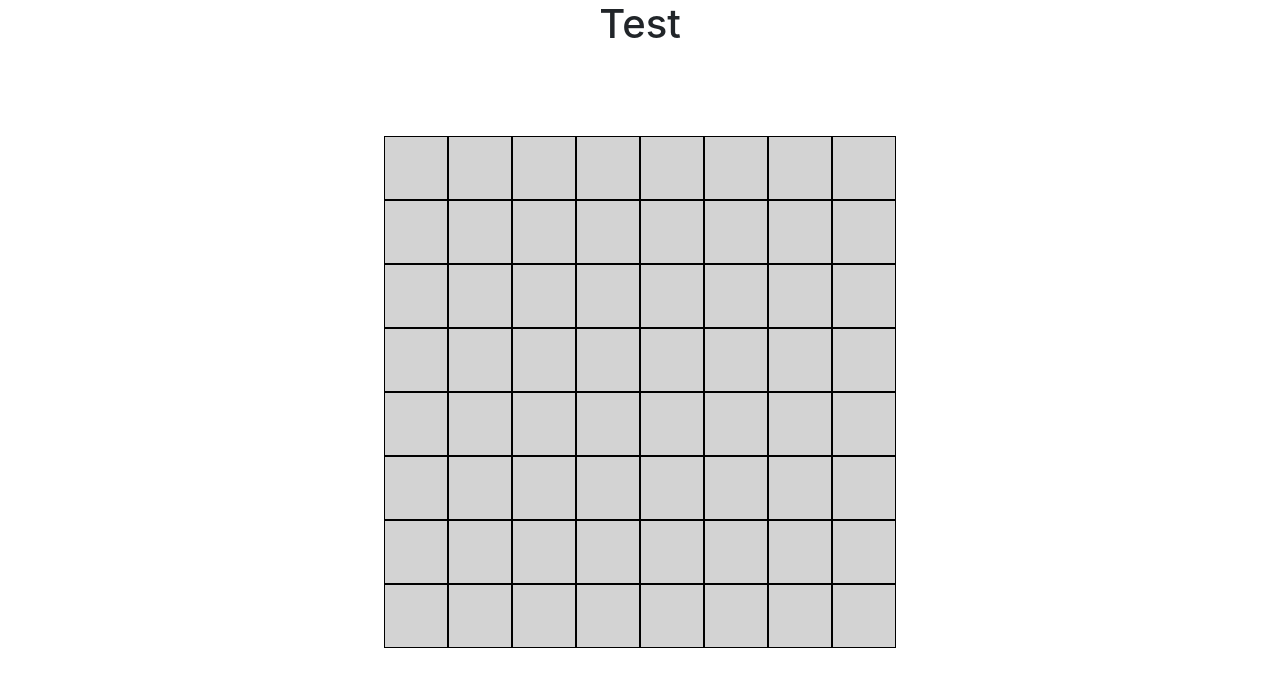
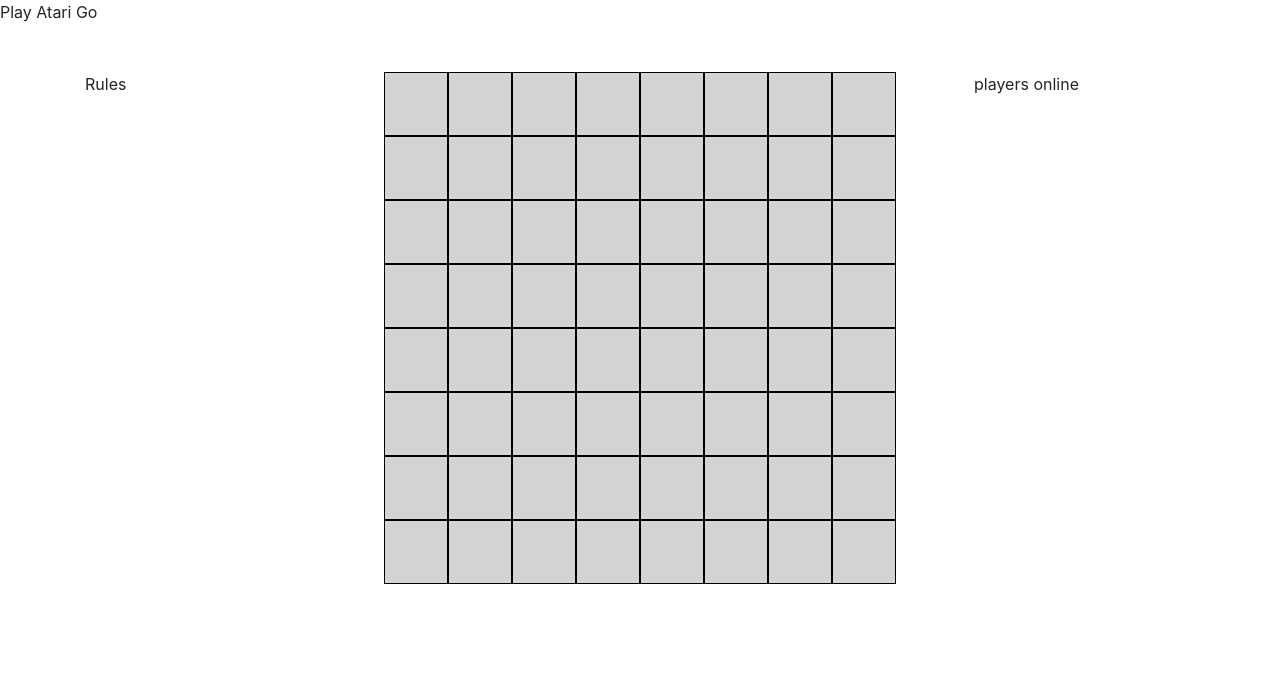
Before and after one commit to AlekhineFan/realtime-boardgames, a website: page public/index.html in a window 1280 px wide. Drawn offline with nearby package versions, Linux system fonts and the light colour scheme; no server answers.

Commit message:
add side elements

```diff
--- a/public/index.html
+++ b/public/index.html
@@ -3,15 +3,18 @@
 <head>
     <meta charset="UTF-8">
     <meta name="viewport" content="width=device-width, initial-scale=1.0">
-    <title>game test</title>
+    <title>Atari Go</title>
     <link rel="stylesheet" href="./style.css">
     <link rel="stylesheet" href="https://cdn.jsdelivr.net/npm/bootstrap@4.5.3/dist/css/bootstrap.min.css" integrity="sha384-TX8t27EcRE3e/ihU7zmQxVncDAy5uIKz4rEkgIXeMed4M0jlfIDPvg6uqKI2xXr2" crossorigin="anonymous">
 </head>
 <body>
-    <div id="main" class="d-flex flex-column justify-content-center">
-        <h1>Test</h1>
-        <div id="board" class="d-flex flex-row justify-content-center">
-            <div class="board d-flex flex-column">
+   <div class="title mb-5">
+      Play Atari Go
+   </div>
+   <div id="main" class="container">
+      <div class="row d-flex flex-row align-between">
+         <div class="col rule">Rules</div>
+         <div class="col board d-flex flex-column mx-5">
                <div class="d-flex flex-row">
                     <div class="board-square" id="00"></div>
                     <div class="board-square" id="01"></div>
@@ -93,8 +96,10 @@
                      <div class="board-square" id="77"></div>
                   </div>
          </div>
+         <div class="col players">players online</div>
       </div>
    </div>
+
 
    <script src="https://code.jquery.com/jquery-3.5.1.slim.min.js" integrity="sha384-DfXdz2htPH0lsSSs5nCTpuj/zy4C+OGpamoFVy38MVBnE+IbbVYUew+OrCXaRkfj" crossorigin="anonymous"></script>
    <script src="https://cdn.jsdelivr.net/npm/popper.js@1.16.1/dist/umd/popper.min.js" integrity="sha384-9/reFTGAW83EW2RDu2S0VKaIzap3H66lZH81PoYlFhbGU+6BZp6G7niu735Sk7lN" crossorigin="anonymous"></script>
```
Lines whose indentation alone changed are shown as unchanged.
